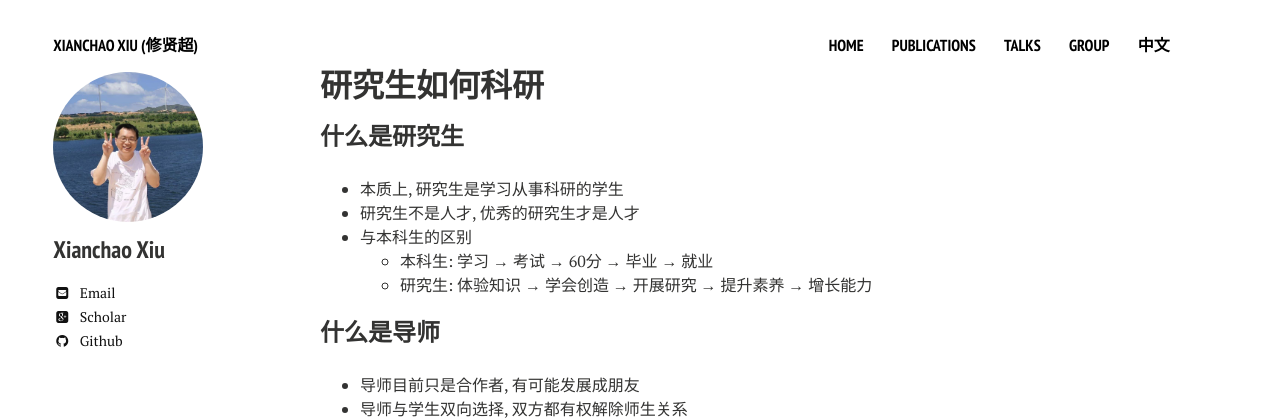
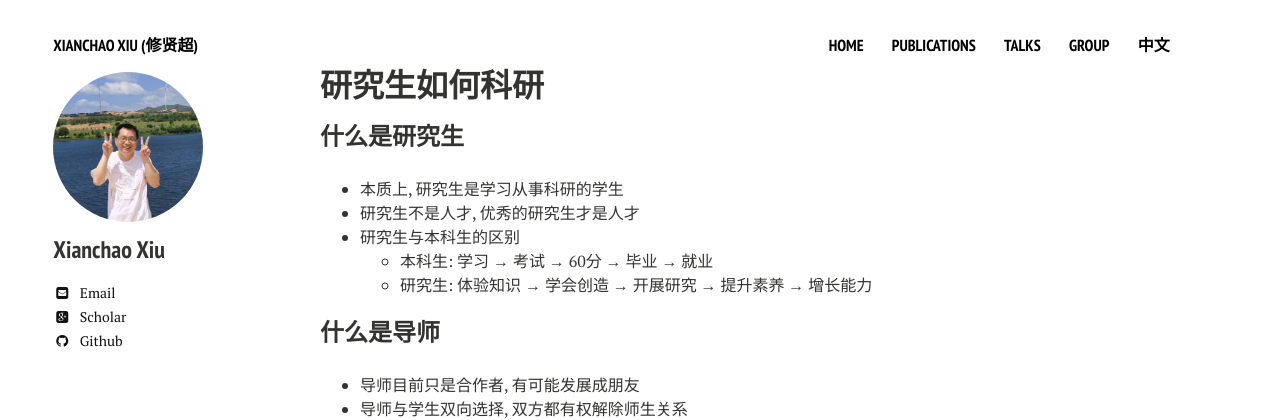
Before and after one commit to xianchaoxiu/xianchaoxiu.github.io, a Jekyll site: the page built from chinese/reading/how/index.md, in a window 1280 px wide. Shown: the top 420 px of the page. Built offline with Jekyll 4.4.1, drawn with Linux system fonts in a browser that asks for light colours; nearby versions of some CDN libraries.

Commit message:
Update index.md

```diff
--- a/chinese/reading/how/index.md
+++ b/chinese/reading/how/index.md
@@ -8,7 +8,7 @@ share: false
 ### 什么是研究生
 * 本质上, 研究生是学习从事科研的学生
 * 研究生不是人才, 优秀的研究生才是人才
-* 与本科生的区别
+* 研究生与本科生的区别
   - 本科生: 学习 → 考试 → 60分 → 毕业 → 就业
   - 研究生: 体验知识 → 学会创造 → 开展研究 → 提升素养 → 增长能力
 
```
